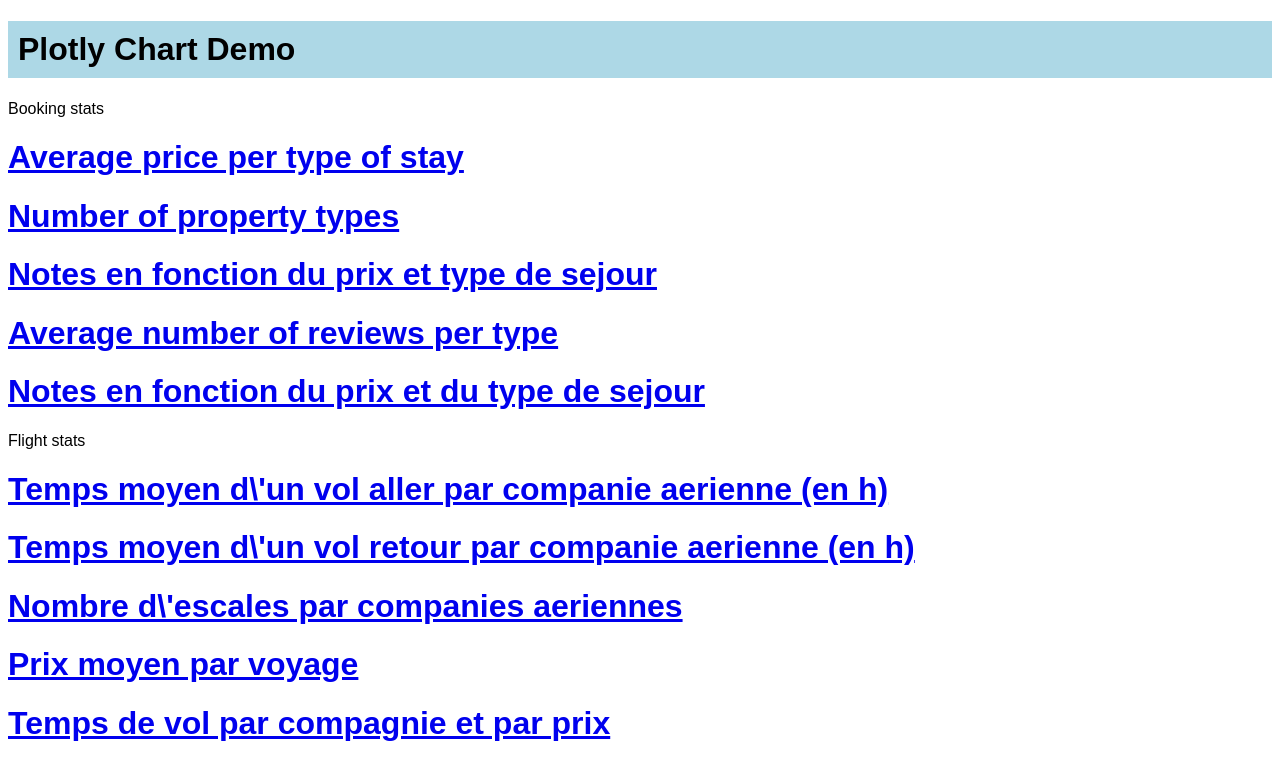
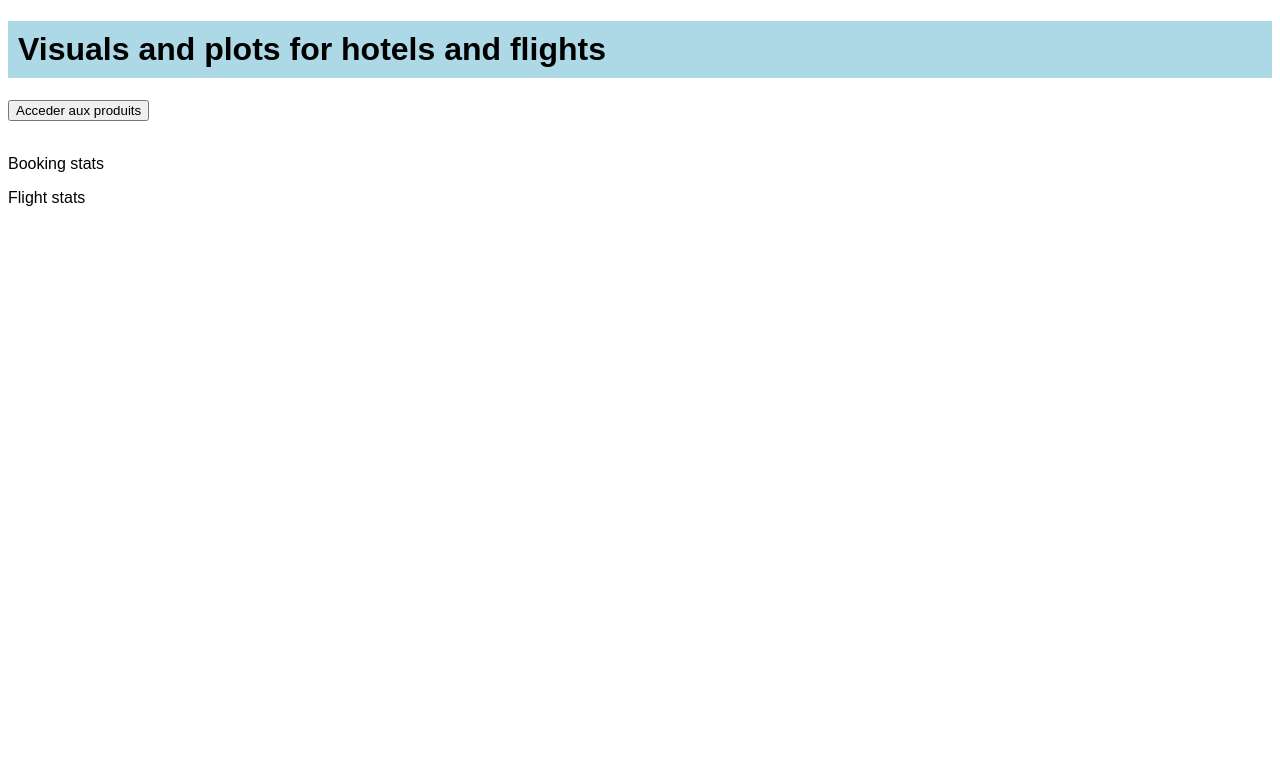
Before and after one commit to Antoine-Cohen/Scraping, a Flask app: template application/templates/index.html in a window 1280 px wide. Shown: the top 780 px of the page. Run offline with Flask 2, Linux system fonts and the light colour scheme; the template is opened without the code that fills it, so the values that code supplies are empty.

Commit message:
final flask app

```diff
--- a/application/app.py
+++ b/application/app.py
@@ -1,4 +1,4 @@
-from flask import Flask, render_template
+from flask import Flask, render_template,url_for,request
 import pandas as pd
 import json
 import plotly
@@ -9,108 +9,83 @@ app = Flask(__name__)
 
 @app.route('/')
 def index():
-    return render_template('index.html')
+    booking_titles = ['Average price per type of stay','Number of property types','Notes en fonction du prix et du type de sejour',
+    'Average number of reviews per type','Notes en fonction du nombre de commentaires par type']
 
-@app.route('/chart1')
-def chart1():
+    flights_titles = ['Temps moyen d\'un vol aller par companie aerienne (en h)','Temps moyen d\'un vol retour par companie aerienne (en h)',
+    'Nombre d\'escales par companies aeriennes','Prix moyen par voyage','Temps de vol par compagnie et par prix']
+
+    return render_template('index.html',booking_titles = booking_titles,flights_titles = flights_titles)
+
+@app.route('/products',methods=['GET', 'POST'])
+def show_products():
+    sort = request.form.get("sort")
+    print(str(sort))
+    booking_clean = pd.read_csv('../csvs/booking_clean.csv')
+    flights = pd.read_csv('../csvs/flights_clean.csv',sep = ';')
+    cross_housing_flights = pd.merge(booking_clean,flights,how = 'cross')[0:20]
+    cross_housing_flights['total_price'] = cross_housing_flights['price_int'] + cross_housing_flights['price_float']
+    if sort == 'no filter':
+        pass
+    elif sort == 'price':
+        cross_housing_flights = cross_housing_flights.sort_values(by='total_price')
+
+
+    columns = ['total_price','voyage_companies','voyage_in_h','allerdepart',
+    'allerarrivee','retourdepart','retourarrivee','title','score']
+    rename_attributes = ['Prix du voyage','Compagnies aeriennes','Durée du voyage','Aeroport de départ (aller)',
+    'Aeroport d\'arrivee (aller)','Aeroport de départ (retour)','Aeroport d\'arrivee (retour)','Logement','Note du logement']
+    attributes = [list(cross_housing_flights[col]) for col in columns]
+    dict_attributes = dict(zip(rename_attributes,attributes))
+    n_values = len(list(dict_attributes.values())[0])
+
+    return render_template('products.html',dict_attributes = dict_attributes,n_values = n_values)
+
+
+
+@app.route('/chart_booking/<int:chart_id>')
+def chart_booking(chart_id):
     booking_clean = pd.read_csv('../csvs/booking_clean.csv')
 
-    fig = plot_avg(booking_clean,'property_type','price_int',width = 800,height=400,title='Average price per type of stay')
+    if chart_id == 1:
+        fig = plot_avg(booking_clean,'property_type','price_int',width = 800,height=400,title='Average price per type of stay')
+    elif chart_id == 2:
+        fig = plot_counts(booking_clean,'property_type',title='Number of property types')
+    elif chart_id == 3:
+        fig = plot_scatter(booking_clean,'price_int','score_float','property_type',x_limit = 1000,names=['Guesthouse','Hotel','Apartment'],
+    title = 'Notes en fonction du prix et du type de sejour',col1_name='prix',col2_name='note',col3_name='type')
+    elif chart_id == 4:
+        fig = plot_avg(booking_clean,'property_type','n_reviews_float',title = 'Average number of reviews per type')
+    elif chart_id == 5:
+        fig = plot_scatter(booking_clean,'n_reviews_float','score_float','property_type',x_limit = 5000,names=['Guesthouse','Hotel','Apartment'],
+    title = 'Notes en fonction du nombre de commentaires par type',col1_name='number of reviews',col2_name='note',col3_name='type')
 
     graphJSON = json.dumps(fig, cls=plotly.utils.PlotlyJSONEncoder)
 
-    return render_template('notdash2.html', graphJSON=graphJSON)
+    return render_template('chart.html', graphJSON=graphJSON)
 
-@app.route('/chart2')
-def chart2():
-    booking_clean = pd.read_csv('../csvs/booking_clean.csv')
 
-    fig = plot_counts(booking_clean,'property_type',title='Number of property types')
+@app.route('/chart_flights/<int:chart_id>')
+def chart_flights(chart_id):
+    flights = pd.read_csv('../csvs/flights_clean.csv',sep = ';')
+
+    if chart_id == 1:
+        fig = plot_avg(flights,'allercompanie','aller_time_in_h',title = 'Temps moyen d\'un vol aller par companie aerienne (en h)')
+    elif chart_id == 2:
+        fig = plot_avg(flights,'retourcompanie','retour_time_in_h',title = 'Temps moyen d\'un vol retour par companie aerienne (en h)')
+    elif chart_id == 3:
+        fig = plot_counts(flights,['allercompanie','allerescale'],barmode='relative',title='Nombre d\'escales par companies aeriennes')
+    elif chart_id == 4:
+        fig = plot_avg(flights,'voyage_companies','price_float',height=600,title='Prix moyen par voyage')
+    elif chart_id == 5:
+        fig = plot_scatter(flights,'price_float','voyage_in_h','voyage_companies',x_limit = 1000,names=['Iberia','Air France','Ryanair'],
+    title = 'Temps de vol par compagnie et par prix',col1_name='prix',col2_name='temps (h)',col3_name='companie')
+
 
     graphJSON = json.dumps(fig, cls=plotly.utils.PlotlyJSONEncoder)
 
-    return render_template('notdash2.html', graphJSON=graphJSON)
-
-@app.route('/chart3')
-def chart3():
-    booking_clean = pd.read_csv('../csvs/booking_clean.csv')
-
-    fig = plot_scatter(booking_clean,'price_int','score_float','property_type',x_limit = 1000,names=['Guesthouse','Hotel','Apartment'],
-    title = 'Notes en fonction du prix et du type de sejour',col1_name='prix',col2_name='note',col3_name='type')
-
-    graphJSON = json.dumps(fig, cls=plotly.utils.PlotlyJSONEncoder)
-
-    return render_template('notdash2.html', graphJSON=graphJSON)
-
-@app.route('/chart4')
-def chart4():
-    booking_clean = pd.read_csv('../csvs/booking_clean.csv')
-
-    fig = plot_avg(booking_clean,'property_type','n_reviews_float',title = 'Average number of reviews per type')
-
-    graphJSON = json.dumps(fig, cls=plotly.utils.PlotlyJSONEncoder)
-
-    return render_template('notdash2.html', graphJSON=graphJSON)
-
-@app.route('/chart5')
-def chart5():
-    booking_clean = pd.read_csv('../csvs/booking_clean.csv')
-
-    fig = plot_scatter(booking_clean,'n_reviews_float','score_float','property_type',x_limit = 5000,names=['Guesthouse','Hotel','Apartment'],
-    title = 'Notes en fonction du prix et du type de sejour',col1_name='number of reviews',col2_name='note',col3_name='type')
-
-    graphJSON = json.dumps(fig, cls=plotly.utils.PlotlyJSONEncoder)
-
-    return render_template('notdash2.html', graphJSON=graphJSON)
-
-@app.route('/chart6')
-def chart6():
-    flights = pd.read_csv('../csvs/flights_clean.csv',sep = ';')
+    return render_template('chart.html', graphJSON=graphJSON)
 
 
-    fig = plot_avg(flights,'allercompanie','aller_time_in_h',title = 'Temps moyen d\'un vol aller par companie aerienne (en h)')
 
-    graphJSON = json.dumps(fig, cls=plotly.utils.PlotlyJSONEncoder)
-
-    return render_template('notdash2.html', graphJSON=graphJSON)
-
-@app.route('/chart7')
-def chart7():
-    flights = pd.read_csv('../csvs/flights_clean.csv',sep = ';')
-
-    fig = plot_avg(flights,'retourcompanie','retour_time_in_h',title = 'Temps moyen d\'un vol retour par companie aerienne (en h)')
-
-    graphJSON = json.dumps(fig, cls=plotly.utils.PlotlyJSONEncoder)
-
-    return render_template('notdash2.html', graphJSON=graphJSON)
-
-@app.route('/chart8')
-def chart8():
-    flights = pd.read_csv('../csvs/flights_clean.csv',sep = ';')
-
-    fig = plot_counts(flights,['allercompanie','allerescale'],barmode='relative',title='Nombre d\'escales par companies aeriennes')
-
-    graphJSON = json.dumps(fig, cls=plotly.utils.PlotlyJSONEncoder)
-
-    return render_template('notdash2.html', graphJSON=graphJSON)
-
-@app.route('/chart9')
-def chart9():
-    flights = pd.read_csv('../csvs/flights_clean.csv',sep = ';')
-
-    fig = plot_avg(flights,'voyage_companies','price_float',height=600,title='Prix moyen par voyage')
-
-    graphJSON = json.dumps(fig, cls=plotly.utils.PlotlyJSONEncoder)
-
-    return render_template('notdash2.html', graphJSON=graphJSON)
-
-@app.route('/chart10')
-def chart10():
-    flights = pd.read_csv('../csvs/flights_clean.csv',sep=';')
-
-    fig = plot_scatter(flights,'price_float','voyage_in_h','voyage_companies',x_limit = 1000,names=['Iberia','Air France','Ryanair'],
-    title = 'Temps de vol par compagnie et par prix',col1_name='prix',col2_name='temps (h)',col3_name='companie')
-
-    graphJSON = json.dumps(fig, cls=plotly.utils.PlotlyJSONEncoder)
-
-    return render_template('notdash2.html', graphJSON=graphJSON)
+app.run(debug=True)
--- a/application/templates/index.html
+++ b/application/templates/index.html
@@ -3,23 +3,27 @@
 
 <body style="font-family:arial, sans-serif">
     <h1 style="background:lightblue;padding:10px">
-            Plotly Chart Demo
+            Visuals and plots for hotels and flights
     </h1>
 
+    <form action = "/products" method="post">
+        <button type = "submit" value="Access products"> Acceder aux produits</button>
+    </form>
+
+    <br>
+
     <p>Booking stats</p>
-
-    <h1><a href="chart1">Average price per type of stay</a></h1>
-    <h1><a href="chart2">Number of property types</a></h1>
-    <h1><a href="chart3">Notes en fonction du prix et type de sejour</a></h1>
-    <h1><a href="chart4">Average number of reviews per type</a></h1>
-    <h1><a href="chart5">Notes en fonction du prix et du type de sejour</a></h1>
+    {% for i in range(booking_titles|length) %}
+    <h1><a href="{{url_for('chart_booking',chart_id=i+1)}}">{{booking_titles[i]}}</a></h1>
+    {% endfor %}
 
     <p>Flight stats</p>
-    <h1><a href="chart6">Temps moyen d\'un vol aller par companie aerienne (en h)</a></h1>
-    <h1><a href="chart7">Temps moyen d\'un vol retour par companie aerienne (en h)</a></h1>
-    <h1><a href="chart8">Nombre d\'escales par companies aeriennes</a></h1>
-    <h1><a href="chart9">Prix moyen par voyage</a></h1>
-    <h1><a href="chart10">Temps de vol par compagnie et par prix</a></h1>
+
+    {% for i in range(flights_titles|length) %}
+    <h1><a href="{{url_for('chart_flights',chart_id=i+1)}}">{{flights_titles[i]}}</a></h1>
+    {% endfor %}
+
+
 
 </body>
 </html>
```
Also changed, not shown: application/templates/products.html (added, +30 -0 lines), application/templates/chart.html (renamed from application/templates/notdash2.html), csvs/DataM.csv, 1 other file.
